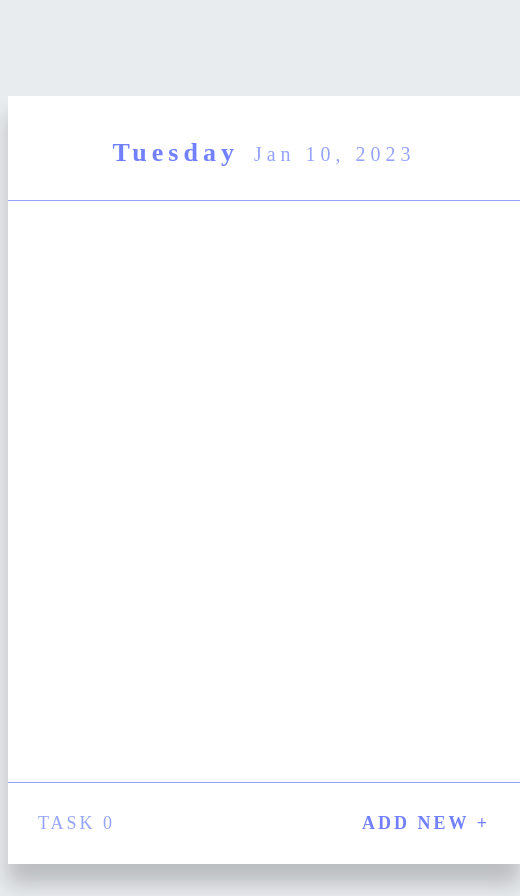
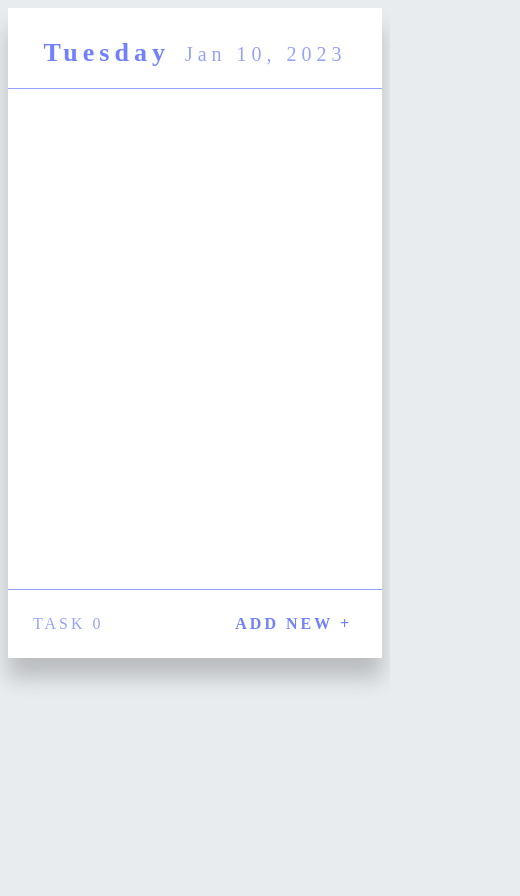
Before and after one commit to soohyuneee/to-do-list, a React (Create React App) app: page / in a window 390 px wide. Shown: the whole page, 520 px wide, since content can reach past the window. After the commit the page ends 844 px from the top, so only its background shows below. Built offline with nearby package versions, Linux system fonts and the light colour scheme.

Commit message:
모바일반응형

```diff
--- a/src/App.js
+++ b/src/App.js
@@ -9,7 +9,7 @@ import {TodoProvider} from "./TodoContext";
 const GlobalStyle = createGlobalStyle`
   body {
     background: #e9ecef;
-  }
+	}
 `;
 
 function App() {
--- a/src/components/TodoCreate.js
+++ b/src/components/TodoCreate.js
@@ -13,21 +13,28 @@ const Input = styled.input`
 	box-sizing: border-box;
 	padding-left: 10px;
 	color: #7080ff;
+	@media screen and (max-width: 600px) {
+		width: 250px;
+		font-size: 14px;
+	}
 `;
 const TodoFooterBlock = styled.div`
 	padding: 30px;
+	font-size: 18px;
 	border-top: 1px solid #96a3fc;
+	@media screen and (max-width: 600px) {
+		padding: 25px;
+		font-size: 16px;
+	}
 	footer {
 		display: flex;
 		letter-spacing: 3px;
 	}
 	.tasks-left {
 		color: #96a3fc;
-		font-size: 18px;
 	}
 	.add {
 		color: #7080ff;
-		font-size: 18px;
 		font-weight: bold;
 		right: 30px;
 		position: absolute;
--- a/src/components/TodoHead.js
+++ b/src/components/TodoHead.js
@@ -22,6 +22,9 @@ const TodoHeadBlock = styled.div`
 		font-size: 20px;
 		display: inline-block;
 	}
+	@media screen and (max-width: 600px) {
+		padding: 20px;
+	}
 `;
 
 function TodoHead() {
--- a/src/components/TodoItem.js
+++ b/src/components/TodoItem.js
@@ -79,6 +79,10 @@ const Text = styled.div`
 			opacity: 0.5;
 			text-decoration: line-through;
 		`}
+	@media screen and (max-width: 600px) {
+		letter-spacing: 2px;
+		font-size: 18px;
+	}
 `;
 
 const Input = styled.input`
@@ -91,6 +95,10 @@ const Input = styled.input`
 	box-sizing: border-box;
 	padding-left: 10px;
 	color: #7080ff;
+	@media screen and (max-width: 600px) {
+		width: 180px;
+		font-size: 14px;
+	}
 `;
 
 function TodoItem({id, done, text}) {
--- a/src/components/TodoTemplate.js
+++ b/src/components/TodoTemplate.js
@@ -15,6 +15,11 @@ const TodoTempleteBlock = styled.div`
 	margin-bottom: 32px;
 	display: flex;
 	flex-direction: column;
+	@media screen and (max-width: 600px) {
+		width: 100%;
+		height: 650px;
+		margin: 0 auto;
+	}
 `;
 function TodoTemplate({children}) {
 	return <TodoTempleteBlock>{children}</TodoTempleteBlock>;
```
